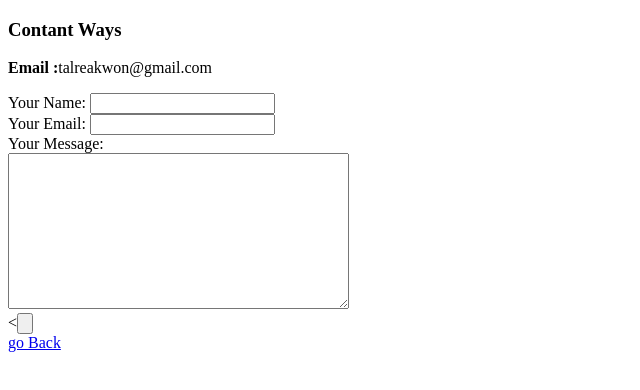
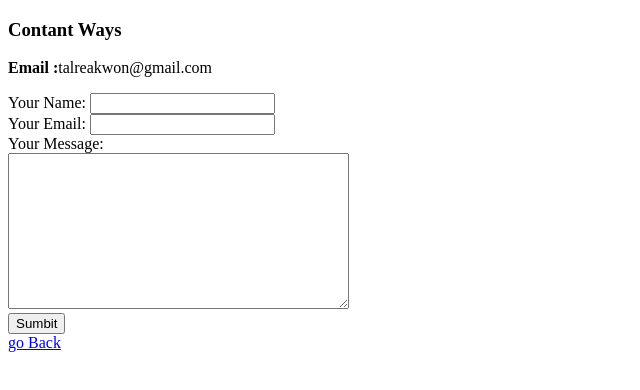
Before and after one commit to latmaor/cv, a plain HTML site: page contant.html in a window 1280 px wide. Shown: the whole page, without its empty margins (0-640 px from the left). Drawn offline with Linux system fonts and the light colour scheme.

Commit message:
update sumbit button

```diff
--- a/contant.html
+++ b/contant.html
@@ -16,7 +16,7 @@
       <input type="email" name="yourEmail" value=""><br>
       <label>Your Message:</label><br>
       <textarea name="yourMessage" rows="10" cols="40"></textarea><br>
-      <<input type="submit" name="" value="">
+      <input type="submit" name="" value="Sumbit">
 
     </form>
     <a href="index.html">go Back</a>
```
